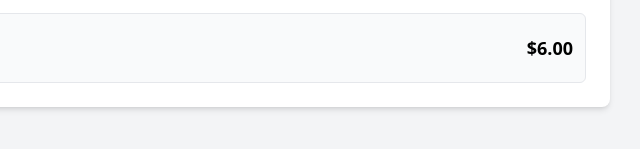
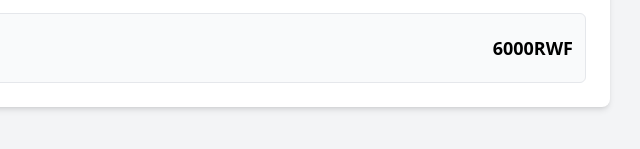
Before and after one commit to thicien/smartQR-restaurant-system, a plain HTML site: page details.html in a window 1280 px wide. Shown: the part 959-1108 px from the top of the page, 478-1118 px from the left. Drawn offline with nearby package versions, Linux system fonts and the light colour scheme.

Commit message:
The details about restaurant has fully implemented

```diff
--- a/details.html
+++ b/details.html
@@ -72,7 +72,7 @@
                         <p class="font-semibold">Garlic Knots</p>
                         <p class="text-sm text-gray-500">Served with marinara dipping sauce.</p>
                     </div>
-                    <span class="font-bold text-lg">$6.00</span>
+                    <span class="font-bold text-lg">6000RWF</span>
                 </li>
             </ul>
         </div>
```
